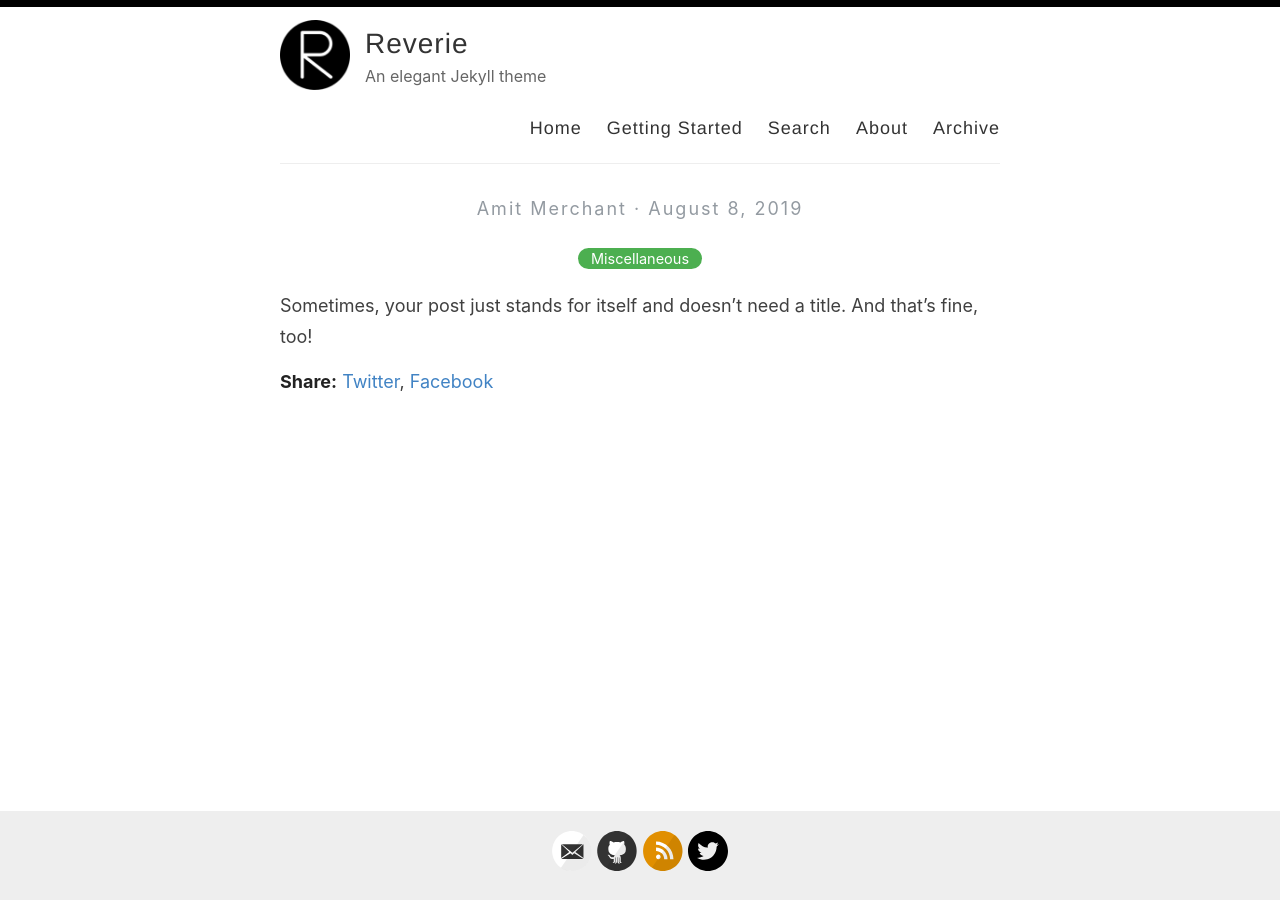
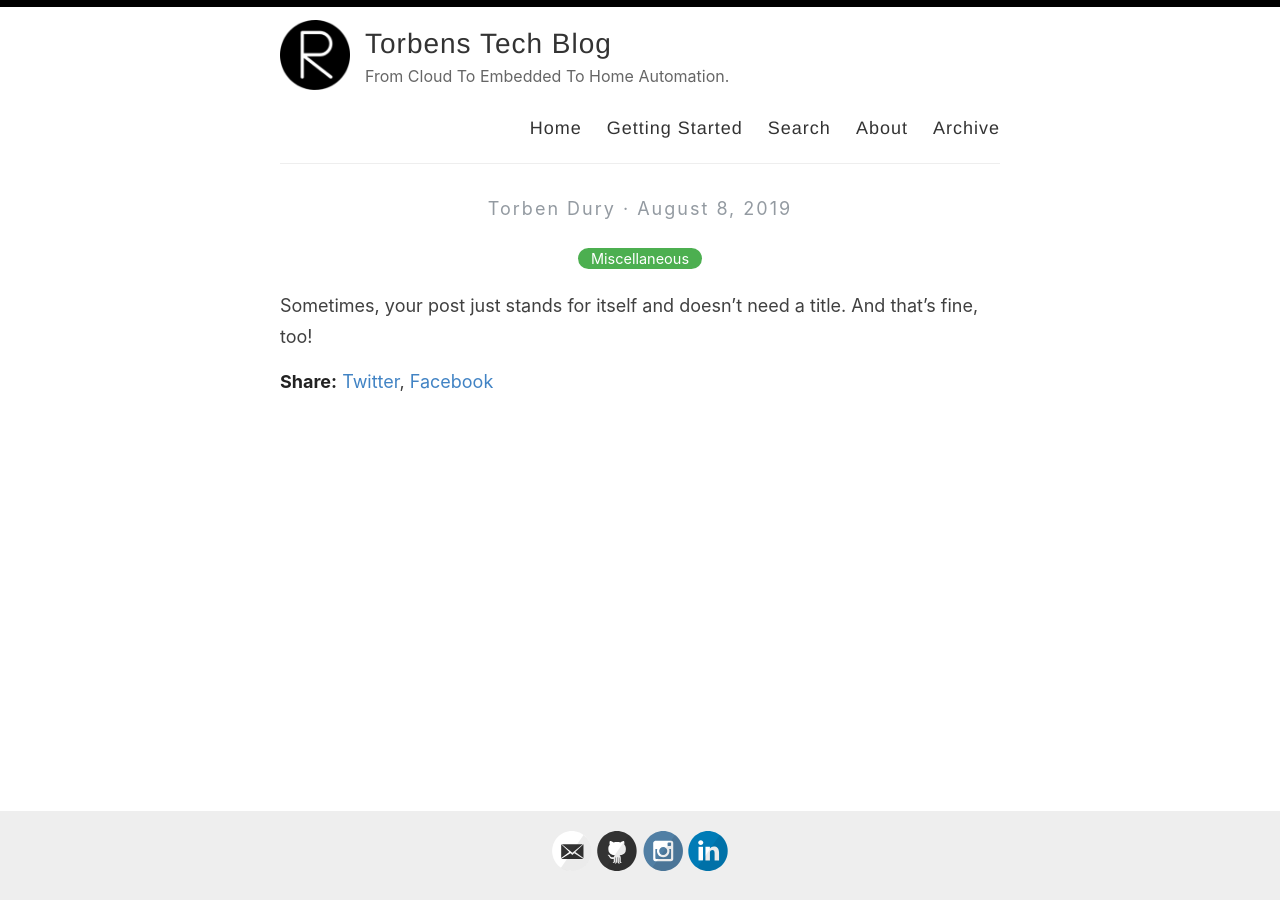
Before and after one commit to torbendury/torbendury.github.io, a Jekyll site: the page built from _posts/2019-08-08-no-title-posts.md, in a window 1280 px wide. Built offline with Jekyll 4.4.1, drawn with Linux system fonts in a browser that asks for light colours.

Commit message:
Update _config.yml
Changed name and general configs to point to the right social media etc.

```diff
--- a/_config.yml
+++ b/_config.yml
@@ -3,13 +3,13 @@
 #
 
 # Name of your site (displayed in the header)
-name: Reverie
+name: Torbens Tech Blog
 
 # Name of the author
-author: Amit Merchant
+author: Torben Dury
 
 # Short bio or description (displayed in the header)
-description: An elegant Jekyll theme
+description: From Cloud To Embedded To Home Automation.
 
 # URL of your avatar or profile pic (you could use your GitHub profile pic)
 avatar: /images/reverie.png
@@ -21,15 +21,15 @@ avatar: /images/reverie.png
 # Includes an icon in the footer for each username you enter
 footer-links:
   dribbble:
-  email: amit.d.merchant@gmail.com
+  email: torbendury@gmail.com
   facebook:
   flickr:
-  github: amitmerchant1990/reverie
-  instagram:
-  linkedin:
+  github: torblerone
+  instagram: torben.music
+  linkedin: Torben Dury
   pinterest:
-  rss: rss
-  twitter: amit_merchant
+  rss:
+  twitter:
   stackoverflow:
   youtube: # channel/<your_long_string> or user/<user-name>
   googleplus: # anything in your profile username that comes after plus.google.com/
@@ -41,7 +41,7 @@ footer-links:
 disqus:
 
 # Enter your Google Analytics web tracking code (e.g. UA-2110908-2) to activate tracking
-google_analytics: UA-43339302-11
+google_analytics:
 
 # For newer "GA4" analytics, use the following instead of the "UA" entry above
 #google_analytics_ga4: G-GABC1DEFG
@@ -55,7 +55,7 @@ enforce_ssl: https://www.amitmerchant.com/reverie
 # (http://yourusername.github.io/repository-name)
 # and NOT your User repository (http://yourusername.github.io)
 # then add in the baseurl here, like this: "/repository-name"
-baseurl: "/reverie"
+baseurl: "/"
 
 #
 # !! You don't need to change any of the configuration flags below !!
```
